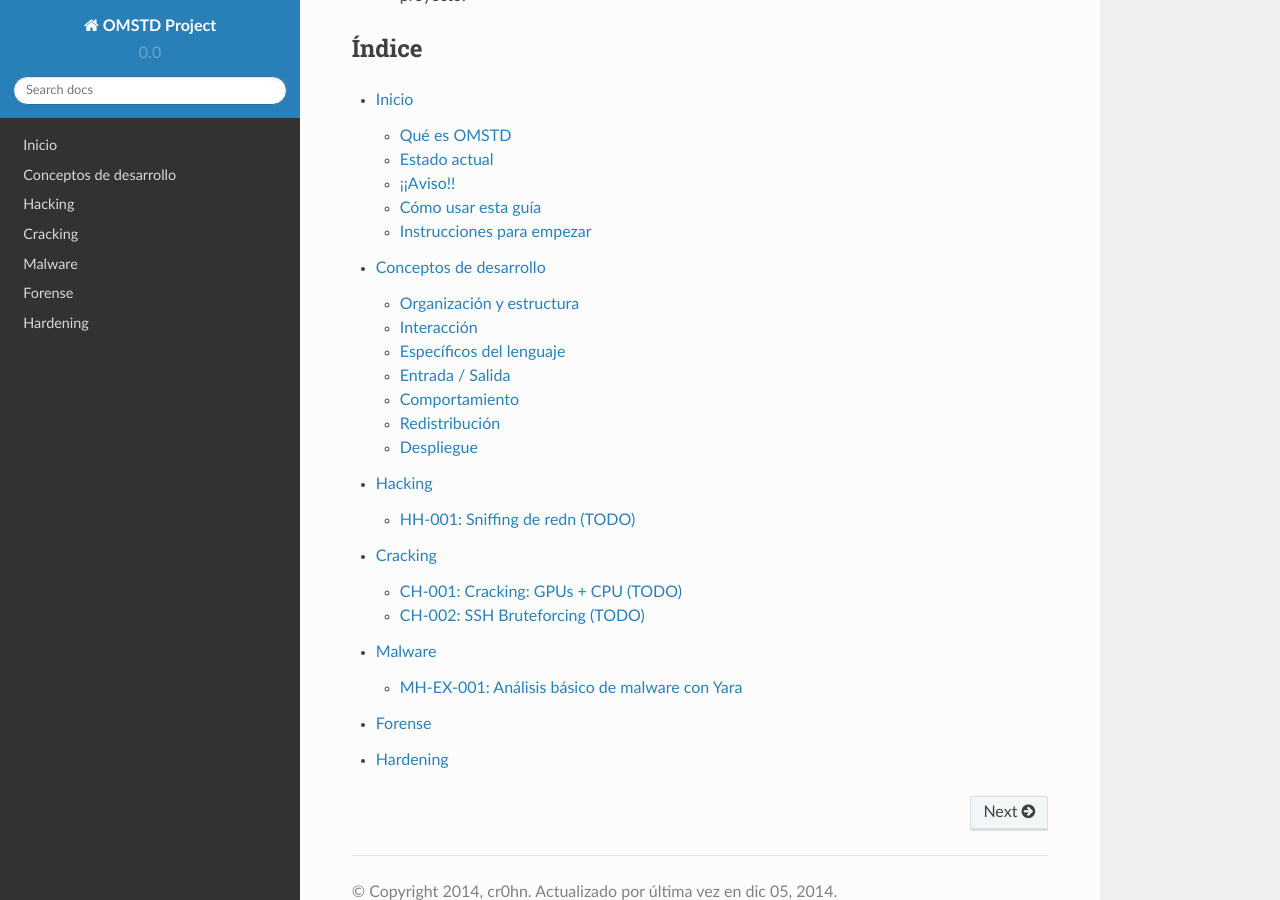
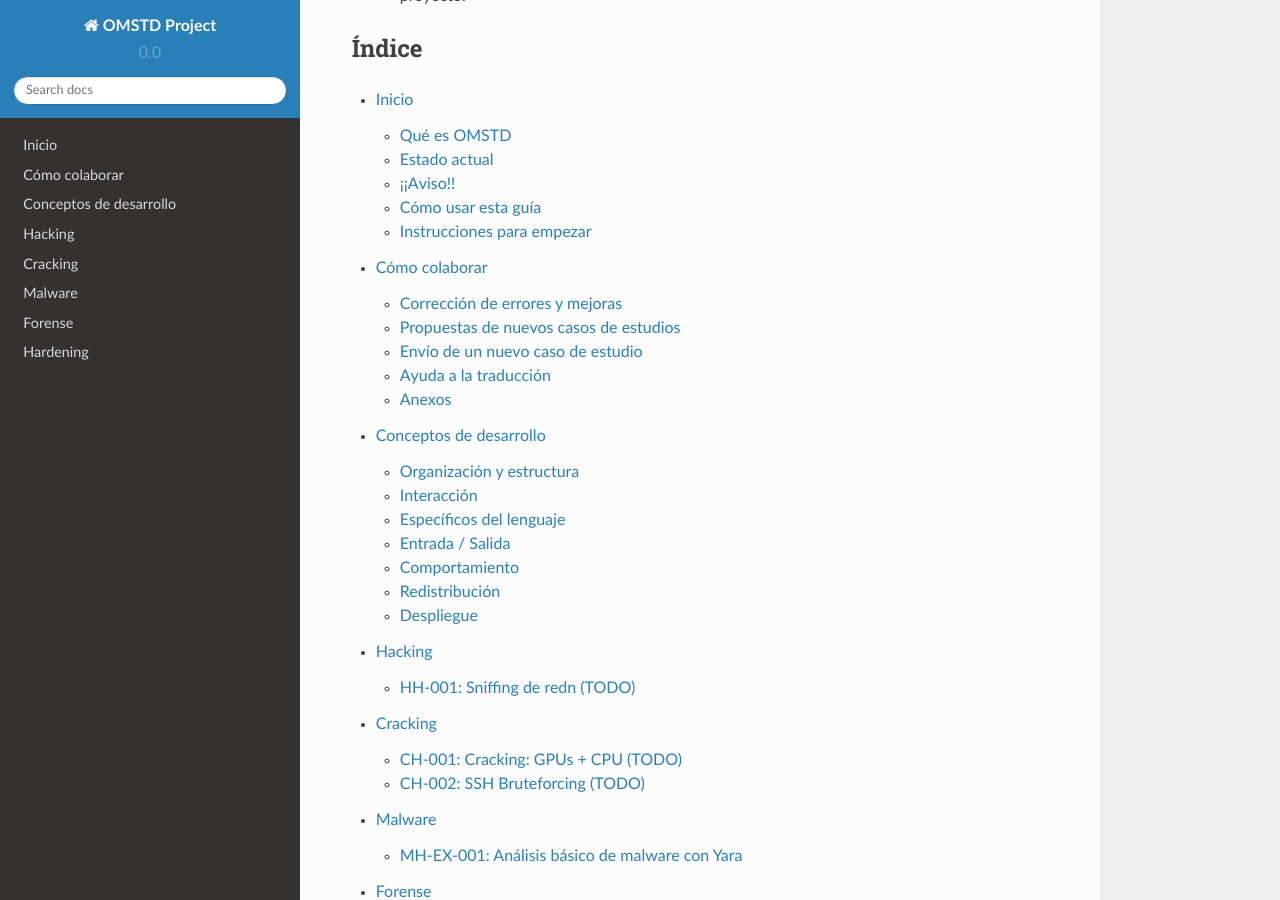
Before and after one commit to cr0hn/OMSTD, a Sphinx documentation site: the page built from doc/es/source/index.rst, in a window 1280 px wide and 900 px high, scrolled down 2844 px. Built offline with Sphinx 7.4.7 and the Read the Docs theme 2.0.0, drawn with Linux system fonts in a browser that asks for light colours; part of the change alters nothing that is shown.

Commit message:
Added collaboration information

```diff
--- /dev/null
+++ b/doc/es/source/contribute.rst
@@ -0,0 +1,110 @@
+Cómo colaborar
+==============
+
+.. _contribute:
+
+OMSTD es un proyecto de carácter abierto y gratuito. Si te apetece compartir tu experiencia y conocimiento con otros, serás muy bienvenido.
+
+Principalmente existen los siguientes tipos de colaboraciones:
+
++ :ref:`Corrección de errores y mejoras <contrib_sec1>`:.
++ :ref:`Propuestas de nuevos casos de estudios <contrib_sec2>`.
++ :ref:`Envío de un nuevo caso de estudio <contrib_sec3>`.
++ :ref:`Ayuda a la traducción <contrib_sec4>`.
+
+.. _contrib_sec1:
+
+Corrección de errores y mejoras
+-------------------------------
+
+Si detectas cualquier **fallo** o algún punto mejorable puedes:
+
++ **Abrir un ticket** o incidencia y será tratado con la mayor brevedad posible (:ref:`Anexo 2 <annex_2_patch_github>`).
++ Enviar un parche que corrija dicho error (:ref:`Anexo 1 <annex_1_patch_github>`).
+
+.. _contrib_sec2:
+
+Propuestas de nuevos casos de estudios
+--------------------------------------
+
+Si deseas **sugerir un nuevo caso de estudio**, tan solo tienes que **abrir un ticket** con tu propuesta (:ref:`Anexo 2 <annex_2_patch_github>`).
+
+Éste será clasificada y catalogada en función de la naturaleza del mismo.
+
+.. _contrib_sec3:
+
+Envío de un nuevo caso de estudio
+---------------------------------
+
+El medio **preferible** para enviar nuevos casos de estudio es el siguiente:
+
++ Crear un **fork** del proyecto (:ref:`Anexo 3 <annex_3_patch_github>`).
++ **Enviar un parche** con el nuevo caso de estudio (:ref:`Anexo 1 <annex_1_patch_github>`).
+
+De esta forma todo quedará registrado, para que todo el mundo pueda seguirlo, además de llevar un mejor orden.
+
+.. _contrib_sec4:
+
+Ayuda a la traducción
+---------------------
+
+Este caso es muy parecido al anterior. pero con un cierto matiz:
+
++ Crear un **fork** del proyecto (:ref:`Anexo 3 <annex_3_patch_github>`).
++ **Copiar la carpeta** :samp:`doc/es` al directorio :samp:`doc/LANG`, donde *LANG* es el código ISO del lenguaje de la traducción. Por ejemplo: Si se está **traduciendo a inglés sería** :samp:`doc/en`. Sobre este directorio será sobre el que se trabajará y traducirá.
++ Enviar un parche con el nuevo caso de estudio (:ref:`Anexo 1 <annex_1_patch_github>`).
+
+
+Anexos
+------
+
+.. _annex_1_patch_github:
+
+Anexo 1: Envío de parches usando GitHub
++++++++++++++++++++++++++++++++++++++++
+
+Una vez hemos *forkeado* y hechos los cambios pertinentes en el código, para enviar un parche siga las siguientes instrucciones:
+
+1. Pulsamos en la opción de *Pull Request*:
+
+.. figure:: ../../images/contrib-002.png
+
+2. Creamos un nueva nueva propuesta de parche pulsando en *New pull request*:
+
+.. figure:: ../../images/contrib-003.png
+
+3. GitHub detectará los cambios realizados, extraídos de los commits que hayamos realizado, y preparará el request. Para finalizar el envío tan solo tenemos que pulsar en *Create pull request*:
+
+.. figure:: ../../images/contrib-004.png
+
+.. _annex_2_patch_github:
+
+Anexo 2: Apertura de incidencias en GitHub
+++++++++++++++++++++++++++++++++++++++++++
+
+La apertura de incidencias en GitHub es muy sencilla, tan solo tenemos que utilizar su sistema de ticketing:
+
+1. Podemos ir directamente a los issues siguiendo el link https://github.com/cr0hn/OMSTD/issues, o podemos ir al home del proyecto, https://github.com/cr0hn/OMSTD, y pulsar en *Issues*, del menú de la derecha:
+
+.. figure:: ../../images/contrib-005.png
+
+2. En esta pantalla nos aparecerán todas las incidencias y propuestas abiertas. Para crear una nueva pulsaremos en *New Issue*:
+
+.. figure:: ../../images/contrib-006.png
+
+3. Para la apertura de la incidencia es necesario un título y una descripción. Es muy conveniente ser **conciso en el título** y **explicar en detalle** la incidencias, mejora o propuesta.
+
+.. figure:: ../../images/contrib-007.png
+
+.. _annex_3_patch_github:
+
+Anexo 3: Crear un fork de un proyecto en GitHub
++++++++++++++++++++++++++++++++++++++++++++++++
+
+Crear un fork de un proyecto en GitHub es realmente fácil. Tan solo tendrás que:
+
+#. Identificarte con tu usuario,
+#. Ir al repositorio oficial del proyecto: https://github.com/cr0hn/OMSTD
+#. Hacer *click* en el botón superior derecho con el texto *Fork*. La siguiente imagen muestra cómo:
+
+.. figure:: ../../images/contrib-001.png
--- a/doc/es/source/index.rst
+++ b/doc/es/source/index.rst
@@ -122,6 +122,7 @@ Donde:
    :maxdepth: 2
 
    start
+   contribute
    develop/index
    hacking/index
    cracking/index
```
Also changed, not shown: doc/images/contrib-001.png (added), doc/images/contrib-002.png (added), doc/images/contrib-003.png (added), doc/images/contrib-004.png (added), doc/images/contrib-005.png (added), doc/images/contrib-006.png (added), doc/images/contrib-007.png (added).
